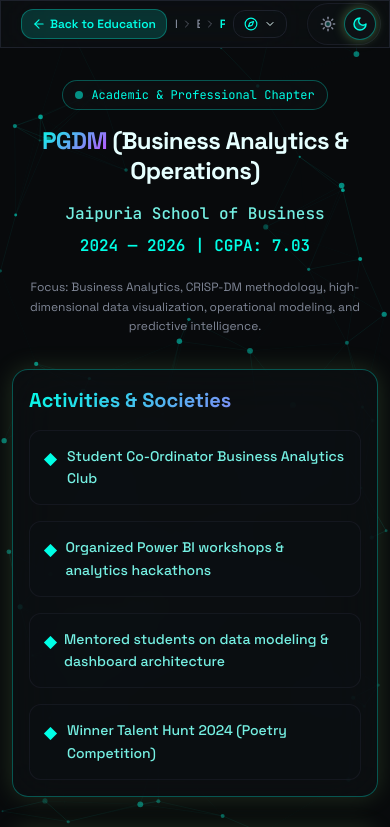
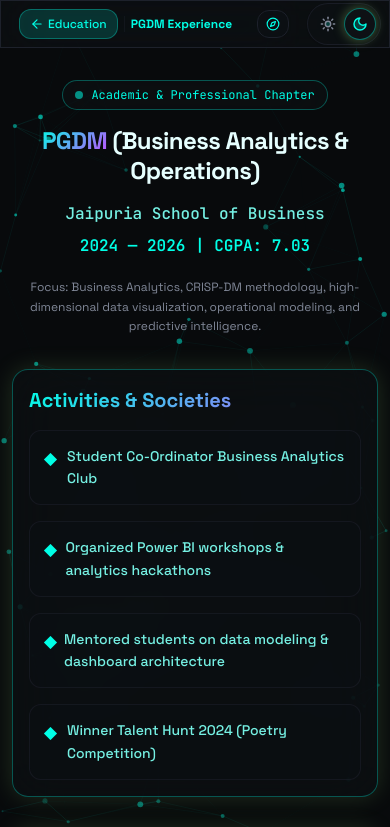
Before and after one commit to rajsingh2311/Er.Riteshsingh.analytics, a React (Vite) app: page /#/pgdm in a window 390 px wide. Shown: the top 827 px of the page. Built offline with nearby package versions, Linux system fonts and the light colour scheme; the HTML template or start-up script is replaced by a standard one.

Commit message:
fix(mobile): declutter mobile navigation, streamline breadcrumbs, and remove duplicate back buttons

```diff
--- a/src/components/SectionNavigator.tsx
+++ b/src/components/SectionNavigator.tsx
@@ -122,14 +122,15 @@ export const SectionNavigator: React.FC<SectionNavigatorProps> = ({
   ];
 
   // For Inline Mode (top of sections in Index.tsx or inside components)
+  // For Inline Mode (top of sections in Index.tsx or inside components)
   if (mode === "inline") {
     return (
       <nav
         aria-label={`Navigation for ${currentPage} section`}
-        className={`w-full py-2 px-2.5 sm:px-4 mb-5 sm:mb-6 rounded-xl border border-primary/20 bg-card/60 backdrop-blur-md shadow-sm flex flex-wrap items-center justify-between gap-2 text-xs md:text-sm ${className}`}
+        className={`w-full py-2 px-2.5 sm:px-4 mb-5 sm:mb-6 rounded-xl border border-primary/20 bg-card/60 backdrop-blur-md shadow-sm flex items-center justify-between gap-2 text-xs md:text-sm ${className}`}
       >
         {/* Left: Go Back / Back to Top button + Breadcrumbs */}
-        <div className="flex items-center flex-wrap gap-2 min-w-0">
+        <div className="flex items-center gap-1.5 sm:gap-2 min-w-0 flex-1">
           <motion.button
             type="button"
             onClick={handleBack}
@@ -139,11 +140,16 @@ export const SectionNavigator: React.FC<SectionNavigatorProps> = ({
             title={backLabel || (prevSection ? `Back to ${prevSection.label}` : "Back to Top")}
           >
             {prevSection ? <ArrowLeft className="w-3.5 h-3.5 shrink-0" /> : <ArrowUp className="w-3.5 h-3.5 shrink-0" />}
-            <span className="font-semibold text-xs sm:text-sm">{backLabel || (prevSection ? `← ${prevSection.label}` : "Top ↑")}</span>
+            <span className="font-semibold text-xs sm:text-sm hidden sm:inline">
+              {backLabel || (prevSection ? `← ${prevSection.label}` : "Top ↑")}
+            </span>
+            <span className="font-semibold text-xs inline sm:hidden">
+              {prevSection ? prevSection.label : "Top"}
+            </span>
           </motion.button>
 
-          {/* Breadcrumbs trail */}
-          <div className="flex items-center flex-wrap gap-1 text-muted-foreground min-w-0">
+          {/* Desktop Breadcrumbs trail */}
+          <div className="hidden sm:flex items-center flex-wrap gap-1 text-muted-foreground min-w-0">
             {computedBreadcrumbs.map((crumb, idx) => {
               const isLast = idx === computedBreadcrumbs.length - 1;
               return (
@@ -175,6 +181,14 @@ export const SectionNavigator: React.FC<SectionNavigatorProps> = ({
               );
             })}
           </div>
+
+          {/* Mobile Current Page indicator */}
+          <div className="flex sm:hidden items-center gap-1 text-xs min-w-0 overflow-hidden flex-1">
+            <ChevronRight className="w-3 h-3 text-muted-foreground/60 shrink-0" />
+            <span className="font-bold text-primary truncate max-w-[140px] xs:max-w-[190px]">
+              {currentPage}
+            </span>
+          </div>
         </div>
 
         {/* Right: Quick Jump Menu & Next Section button */}
@@ -183,11 +197,13 @@ export const SectionNavigator: React.FC<SectionNavigatorProps> = ({
             <button
               type="button"
               onClick={() => setMenuOpen(!menuOpen)}
-              className="flex items-center gap-1.5 px-2.5 py-1.5 rounded-lg border border-border bg-background/80 hover:bg-muted text-muted-foreground hover:text-foreground transition-all text-xs"
+              className="flex items-center gap-1 sm:gap-1.5 px-2 sm:px-2.5 py-1.5 rounded-lg border border-border bg-background/80 hover:bg-muted text-muted-foreground hover:text-foreground transition-all text-xs"
+              title="Jump to section"
+              aria-label="Jump to section"
             >
               <Compass className="w-3.5 h-3.5 text-primary shrink-0" />
-              <span className="hidden xs:inline">Jump</span>
-              <ChevronDown className={`w-3 h-3 transition-transform ${menuOpen ? "rotate-180" : ""}`} />
+              <span className="hidden sm:inline">Jump</span>
+              <ChevronDown className={`w-3 h-3 transition-transform hidden sm:inline ${menuOpen ? "rotate-180" : ""}`} />
             </button>
 
             <AnimatePresence>
@@ -259,33 +275,37 @@ export const SectionNavigator: React.FC<SectionNavigatorProps> = ({
   return (
     <nav
       aria-label={`Page navigation for ${currentPage}`}
-      className={`sticky top-0 z-40 w-full border-b border-border/80 bg-background/80 backdrop-blur-xl transition-all shadow-sm ${className}`}
+      className={`sticky top-0 z-40 w-full border-b border-border/80 bg-background/85 backdrop-blur-xl transition-all shadow-sm ${className}`}
     >
-      <div className="container mx-auto px-3 sm:px-6 py-2 sm:py-2.5 flex items-center justify-between gap-2">
-        {/* Left: Go Back Button & Breadcrumb */}
-        <div className="flex items-center gap-2 min-w-0">
+      <div className="container mx-auto px-2.5 sm:px-6 py-2 sm:py-2.5 flex items-center justify-between gap-1.5 sm:gap-2 min-w-0">
+        {/* Left: Go Back Button & Breadcrumbs / Location */}
+        <div className="flex items-center gap-1.5 sm:gap-2 min-w-0 flex-1">
           <motion.button
             type="button"
             onClick={handleBack}
             whileHover={{ scale: 1.02, x: -1 }}
             whileTap={{ scale: 0.98 }}
             className="flex items-center gap-1 px-2.5 py-1.5 rounded-lg bg-primary/15 hover:bg-primary/25 border border-primary/30 text-primary text-xs sm:text-sm font-semibold transition-all shrink-0"
+            title={backLabel || "Back"}
           >
             <ArrowLeft className="w-3.5 h-3.5 shrink-0" />
-            <span>{backLabel || "Back"}</span>
+            <span className="hidden sm:inline">{backLabel || "Back"}</span>
+            <span className="inline sm:hidden font-medium">
+              {parentPage?.label ? parentPage.label : (backLabel?.replace(/^Back to\s+/i, "") || "Back")}
+            </span>
           </motion.button>
 
-          <div className="h-4 w-px bg-border/80 hidden xs:block shrink-0" />
+          <div className="h-4 w-px bg-border/80 shrink-0 opacity-60" />
 
-          {/* Breadcrumb Hierarchy */}
-          <div className="flex items-center gap-1 text-xs sm:text-sm text-muted-foreground min-w-0 overflow-hidden">
+          {/* Desktop Breadcrumbs Hierarchy */}
+          <div className="hidden sm:flex items-center gap-1 text-xs sm:text-sm text-muted-foreground min-w-0 overflow-hidden">
             {computedBreadcrumbs.map((crumb, idx) => {
               const isLast = idx === computedBreadcrumbs.length - 1;
               return (
                 <React.Fragment key={crumb.label + idx}>
                   {idx > 0 && <ChevronRight className="w-3 h-3 text-muted-foreground/60 shrink-0" />}
                   {isLast ? (
-                    <span className="font-semibold text-primary truncate max-w-[100px] xs:max-w-[160px] md:max-w-none">
+                    <span className="font-semibold text-primary truncate max-w-[120px] xs:max-w-[180px] md:max-w-none">
                       {crumb.label}
                     </span>
                   ) : (
@@ -295,7 +315,7 @@ export const SectionNavigator: React.FC<SectionNavigatorProps> = ({
                         if (crumb.onClick) crumb.onClick();
                         else if (crumb.to) navigate(crumb.to);
                       }}
-                      className="hover:text-foreground hover:underline transition-colors truncate font-medium max-w-[80px] xs:max-w-[130px] md:max-w-none"
+                      className="hover:text-foreground hover:underline transition-colors truncate font-medium max-w-[90px] xs:max-w-[140px] md:max-w-none"
                     >
                       {crumb.label}
                     </button>
@@ -304,10 +324,17 @@ export const SectionNavigator: React.FC<SectionNavigatorProps> = ({
               );
             })}
           </div>
+
+          {/* Mobile Current Page Indicator (Clean & legible, no squishing) */}
+          <div className="flex sm:hidden items-center gap-1 text-xs min-w-0 overflow-hidden flex-1">
+            <span className="font-bold text-primary truncate block w-full">
+              {subPage || currentPage}
+            </span>
+          </div>
         </div>
 
         {/* Right: Current Page Badge & Quick Jump */}
-        <div className="flex items-center gap-2 shrink-0">
+        <div className="flex items-center gap-1.5 sm:gap-2 shrink-0">
           <div className="hidden lg:flex items-center gap-1.5 px-2.5 py-1 rounded-full bg-primary/10 border border-primary/20 text-[11px] font-mono text-primary">
             <span className="w-1.5 h-1.5 rounded-full bg-emerald-400 animate-pulse" />
             <span>Viewing: {currentPage}</span>
@@ -317,11 +344,13 @@ export const SectionNavigator: React.FC<SectionNavigatorProps> = ({
             <button
               type="button"
               onClick={() => setMenuOpen(!menuOpen)}
-              className="flex items-center gap-1.5 px-2.5 py-1.5 rounded-lg border border-border bg-card/60 hover:bg-muted text-foreground text-xs font-medium transition-all"
+              className="flex items-center gap-1 sm:gap-1.5 px-2 sm:px-2.5 py-1.5 rounded-lg border border-border bg-card/60 hover:bg-muted text-foreground text-xs font-medium transition-all"
+              title="Jump to section"
+              aria-label="Jump to section"
             >
               <Compass className="w-3.5 h-3.5 text-primary shrink-0" />
               <span className="hidden sm:inline">Sections</span>
-              <ChevronDown className={`w-3 h-3 transition-transform ${menuOpen ? "rotate-180" : ""}`} />
+              <ChevronDown className={`w-3 h-3 transition-transform hidden sm:inline ${menuOpen ? "rotate-180" : ""}`} />
             </button>
 
             <AnimatePresence>
@@ -333,7 +362,7 @@ export const SectionNavigator: React.FC<SectionNavigatorProps> = ({
                     animate={{ opacity: 1, y: 0, scale: 1 }}
                     exit={{ opacity: 0, y: 8, scale: 0.95 }}
                     transition={{ duration: 0.15 }}
-                    className="absolute right-0 top-full mt-2 w-48 sm:w-56 max-w-[calc(100vw-32px)] p-1.5 rounded-xl border border-border/80 bg-background/95 backdrop-blur-xl shadow-xl z-50 divide-y divide-border/40"
+                    className="absolute right-0 top-full mt-2 w-48 sm:w-56 max-w-[calc(100vw-24px)] p-1.5 rounded-xl border border-border/80 bg-background/95 backdrop-blur-xl shadow-xl z-50 divide-y divide-border/40"
                   >
                     <div className="px-2 py-1 text-[10px] font-semibold text-muted-foreground uppercase tracking-wider">
                       Explore Portfolio
--- a/src/pages/MyMentorsPage.tsx
+++ b/src/pages/MyMentorsPage.tsx
@@ -87,15 +87,8 @@ const MyMentorsPage = () => {
         />
       </div>
 
-      <section className="relative pt-24 md:pt-28 pb-12 md:pb-16 overflow-hidden">
+      <section className="relative pt-[6.5rem] sm:pt-[7rem] md:pt-[7.5rem] pb-12 md:pb-16 overflow-hidden">
         <div className="container mx-auto px-3 sm:px-6">
-          <button
-            onClick={() => navigate("/", { state: { scrollTo: "about-detailed" } })}
-            className="inline-flex items-center gap-2 text-xs sm:text-sm text-muted-foreground hover:text-primary transition-colors mb-5 sm:mb-6"
-          >
-            <ArrowLeft className="w-4 h-4 shrink-0" />
-            <span>Back to About</span>
-          </button>
 
           <div className="text-center mb-8 sm:mb-12">
             <span className="text-primary font-mono text-xs sm:text-sm tracking-wider uppercase">Gratitude</span>
--- a/src/pages/WordsThatMatterPage.tsx
+++ b/src/pages/WordsThatMatterPage.tsx
@@ -147,19 +147,11 @@ const WordsThatMatterPage = () => {
         />
       </div>
 
-      <section className="relative pt-[7rem] md:pt-[7.5rem] pb-12 md:pb-16">
-        <div className="container mx-auto px-4 md:px-6">
-          <button
-            onClick={() => navigate("/", { state: { scrollTo: "about-detailed" } })}
-            className="inline-flex items-center gap-2 text-sm text-muted-foreground hover:text-primary transition-colors mb-3"
-          >
-            <ArrowLeft className="w-4 h-4" />
-            Back to About
-          </button>
-
+      <section className="relative pt-[6.5rem] sm:pt-[7rem] md:pt-[7.5rem] pb-12 md:pb-16">
+        <div className="container mx-auto px-3 sm:px-4 md:px-6">
           <div className="text-center mb-3 md:mb-4">
-            <span className="text-primary font-mono text-sm tracking-wider uppercase">Testimonials</span>
-            <h1 className="text-3xl md:text-5xl font-bold mt-3">
+            <span className="text-primary font-mono text-xs sm:text-sm tracking-wider uppercase">Testimonials</span>
+            <h1 className="text-2xl sm:text-3xl md:text-5xl font-bold mt-2 sm:mt-3">
               Words That <span className="text-gradient">Matter</span>
             </h1>
           </div>
```
Also changed, not shown: public/assets/aistudio/image_a954d16c.png (added).
